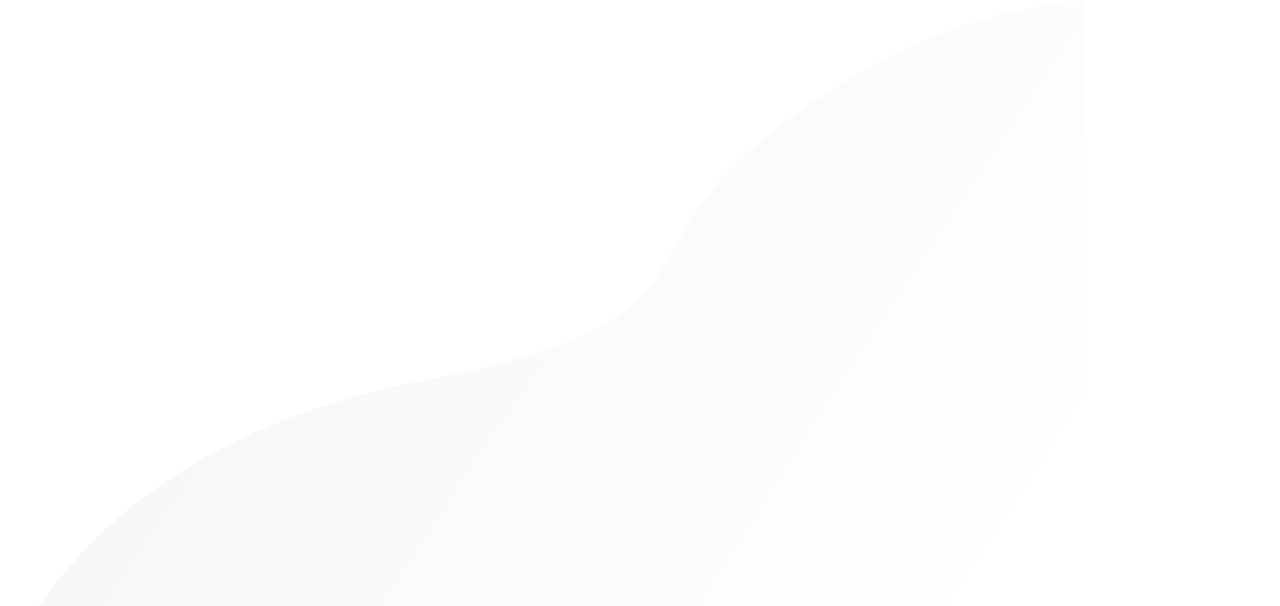
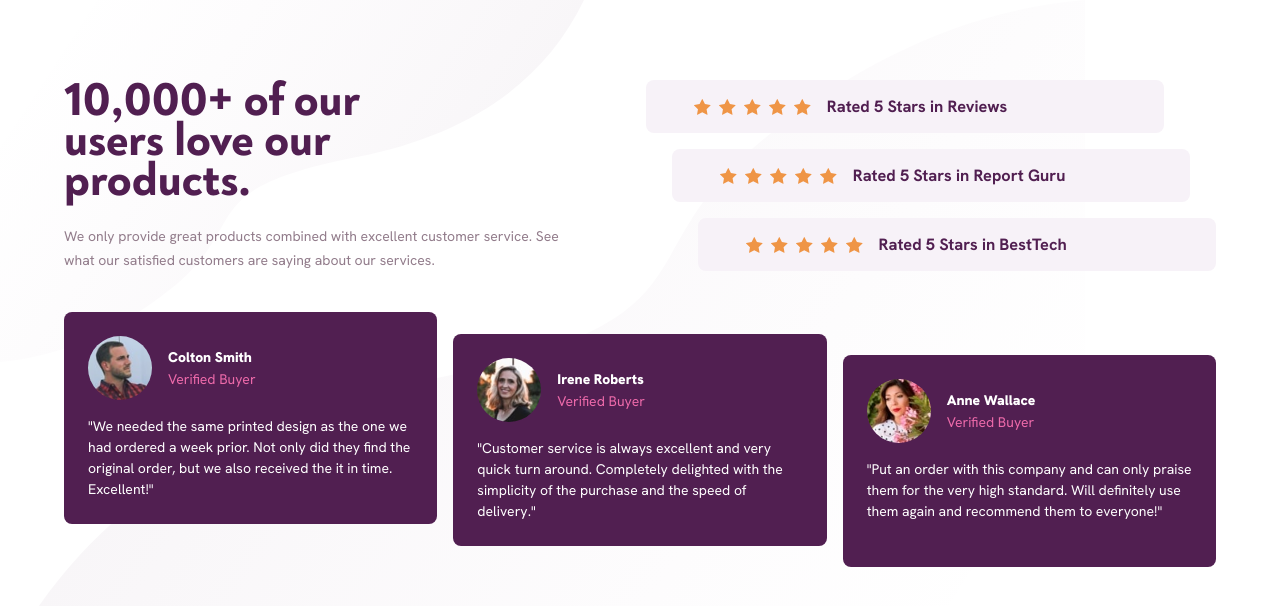
Before and after one commit to Okoli-Ryan/angular-practice, an Angular app: page /social-proof in a window 1280 px wide. Shown: the top 606 px of the page. Built offline with nearby package versions, Linux system fonts and the light colour scheme.

Commit message:
social proof

```diff
--- a/src/app/pages/social-proof/social-proof.component.html
+++ b/src/app/pages/social-proof/social-proof.component.html
@@ -1,5 +1,43 @@
-<center-layout bg="url('assets/social-proof/bg-pattern-bottom-desktop.svg')">
-    <div class="container">
+<div class="top-bg fullscreen"></div>
+<div class="bottom-bg fullscreen"></div>
+<div class="container">
 
+    <!-- DESCRIPTION -->
+    <div class="description">
+        <h1 class="description__header">10,000+ of our users love our products.</h1>
+        <p class="description__body">We only provide great products combined with excellent customer service. See what
+            our satisfied customers are saying about our services.</p>
     </div>
-</center-layout>
+
+
+    <!-- RATING CARDS -->
+    <div class="rating-cards">
+        <div class="rating-cards__container">
+
+            <div class="rating-cards__item" *ngFor="let item of ratings">
+                <div class="rating-cards__item__stars">
+                    <img src="assets/social-proof/icon-star.svg" alt="star rating icon"
+                        *ngFor="let star of [1, 2, 3, 4, 5]">
+                </div>
+                <h3>Rated 5 Stars in {{item}}</h3>
+            </div>
+        </div>
+    </div>
+
+    <!-- TESTIMONIALS -->
+    <div class="testimonials">
+        <div class="testimonials__item" *ngFor="let item of testimonials">
+            <div class="testimonials__item-header">
+                <img [src]="item.image" alt="" srcset="">
+                <div class="testimonials__item-name">
+                    <h4>{{item.name}}</h4>
+                    <p>Verified Buyer</p>
+                </div>
+            </div>
+            <div class="testimonials__item-body">
+                "{{item.quote}}"
+            </div>
+        </div>
+    </div>
+
+</div>
--- a/src/app/pages/social-proof/social-proof.component.scss
+++ b/src/app/pages/social-proof/social-proof.component.scss
@@ -1,3 +1,226 @@
-:host {
+$primary-color: #511f51;
+$light-primary-color: #f7f2f8;
+$secondary-color: #ED6AAA;
+$text-color: #927c8b;
+
+* {
+    font-family: HankenGrotesk;
+    color: $primary-color;
+    z-index: 2;
+}
+
+.fullscreen {
+
+    width: 100vw;
+    height: 100%;
+    min-height: 100vh;
+}
+
+.top-bg {
+    position: absolute;
+    top: 0;
+    z-index: 1;
+    background-repeat: no-repeat !important;
+    background: url(../../../assets/social-proof/bg-pattern-top-desktop.svg);
+}
+
+.bottom-bg {
+    z-index: 1;
+    position: absolute;
+    background-repeat: no-repeat !important;
+    bottom: 0;
     background: url(../../../assets/social-proof/bg-pattern-bottom-desktop.svg);
 }
+
+.container {
+    width: clamp(16rem, 90vw, 90rem);
+    padding: 5rem 0;
+    margin: 0 auto;
+    display: grid;
+    grid-template-columns: repeat(6, 1fr);
+    flex-direction: column;
+    gap: 2rem;
+}
+
+// DESCRIPTION ----------------------------------------------------------------
+
+.description {
+    display: flex;
+    flex-direction: column;
+    align-items: center;
+    grid-column: span 6;
+    gap: 1.5rem;
+
+    &__header {
+        font-weight: 900;
+        font-size: 3rem;
+        max-width: 16rem;
+        line-height: 2.5rem;
+        font-family: Noah;
+    }
+
+    &__body {
+        font-weight: 400;
+        color: $text-color;
+        line-height: 1.5rem;
+    }
+
+    &>* {
+        text-align: center;
+    }
+}
+
+
+// RATINGS CARDS ----------------------------------------------------------------
+
+.rating-cards {
+    grid-column: span 6;
+
+    &__container {
+
+        display: flex;
+        gap: 1rem;
+        flex-direction: column;
+    }
+
+    &__item {
+        display: flex;
+        gap: 1rem;
+        align-items: center;
+        flex-direction: column;
+        white-space: nowrap;
+        padding: 2rem;
+        border-radius: 8px;
+        background-color: $light-primary-color
+    }
+
+    &__item__stars {
+        display: flex;
+        gap: .5rem
+    }
+
+}
+
+// Testimonials ----------------------------------------------------------------
+
+.testimonials {
+    display: grid;
+    gap: 1rem;
+    flex-direction: column;
+    grid-column: span 6;
+
+    &__item {
+        border-radius: 8px;
+        padding: 1.5rem;
+        background-color: $primary-color;
+    }
+
+    &__item-header {
+        display: flex;
+        align-items: center;
+        gap: 1rem;
+    }
+
+    &__item-header img {
+        border-radius: 50%;
+        width: 20%;
+        max-width: 4rem;
+        aspect-ratio: 1/1;
+        object-fit: contain;
+    }
+
+    &__item-name>h4 {
+        color: white;
+        font-weight: 900;
+    }
+
+    &__item-name>p {
+        color: $secondary-color;
+        margin-top: 4px;
+    }
+
+    &__item-body {
+        margin-top: 1rem;
+        color: white;
+        line-height: 150%;
+    }
+
+}
+
+
+// Media queries ----------------------------------------------------------------
+
+@media screen and (min-width: 768px) {
+
+    .container {
+        font-size: 14px;
+        gap: 10%;
+    }
+
+    .description {
+        align-items: flex-start;
+        grid-column: span 2;
+        width: 100%;
+
+        &__header {
+            max-width: 24rem;
+        }
+
+        & > * {
+            text-align: left;
+        }
+    }
+
+    .rating-cards {
+        $offset: 5%;
+        justify-self: flex-end;
+        grid-column: span 4;
+        width: 100%;
+        justify-content: center;
+
+        &__container {
+            width: 100%;
+            margin-left: auto;
+        }
+
+        &__item {
+            flex-direction: row;
+            justify-content: flex-start;
+            padding: 1rem 3rem;
+            position: relative;
+        }
+
+        @for $i from 0 through 2 {
+            &__item:nth-of-type(#{$i + 1}) {
+                right: $offset * (2 - $i);
+            }
+        }
+    }
+
+    .testimonials {
+        $offset: 10%;
+        display: grid;
+        grid-template-columns: repeat(3, 1fr);
+
+        @for $i from 0 through 2 {
+            &__item:nth-of-type(#{$i + 1}) {
+                position: relative;
+                top: $offset * $i
+            }
+        }
+    }
+}
+
+@media screen and (min-width: 1024px) {
+
+    .description, .rating-cards {
+        grid-column: span 3;
+    }
+
+    .rating-cards {
+
+        &__item {
+            max-width: 36rem;
+        }
+    }
+}
--- a/src/app/pages/social-proof/social-proof.component.ts
+++ b/src/app/pages/social-proof/social-proof.component.ts
@@ -1,14 +1,16 @@
 import { CommonModule } from '@angular/common';
 import { Component } from '@angular/core';
-import { CenterLayoutComponent } from 'src/app/layouts/center-layout/center-layout.component';
+import { RATINGS, TESTIMONIALS } from './social-proof.data';
 
 @Component({
   standalone: true,
   selector: 'app-social-proof',
   templateUrl: './social-proof.component.html',
   styleUrls: ['./social-proof.component.scss'],
-  imports: [CommonModule, CenterLayoutComponent]
+  imports: [CommonModule]
 })
 export class SocialProofComponent {
 
+  ratings = RATINGS
+  testimonials = TESTIMONIALS
 }
--- /dev/null
+++ b/src/app/pages/social-proof/social-proof.data.ts
@@ -0,0 +1,19 @@
+export const RATINGS = ['Reviews', 'Report Guru', 'BestTech']
+
+export const TESTIMONIALS = [
+    {
+        name: 'Colton Smith',
+        quote: 'We needed the same printed design as the one we had ordered a week prior. Not only did they find the original order, but we also received the it in time. Excellent!',
+        image: 'assets/social-proof/image-colton.jpg'
+    },
+    {
+        name: "Irene Roberts",
+        quote: "Customer service is always excellent and very quick turn around. Completely delighted with the simplicity of the purchase and the speed of delivery.",
+        image: 'assets/social-proof/image-irene.jpg'
+    },
+    {
+        name: "Anne Wallace",
+        quote: "Put an order with this company and can only praise them for the very high standard. Will definitely use them again and recommend them to everyone!",
+        image: 'assets/social-proof/image-anne.jpg'
+    }
+]
--- a/src/styles.scss
+++ b/src/styles.scss
@@ -5,6 +5,20 @@
     padding: 0;
     margin: 0;
 }
+
+
+
+@font-face {
+    font-family: Noah;
+    src: url(./assets/fonts/Noah-Grotesque-Regular.otf);
+}
+
+@font-face {
+    font-family: Noah;
+    font-weight: bolder;
+    src: url(./assets/fonts/Noah-Grotesque-ExtraBold.otf);
+}
+
 
 @font-face {
     font-family: HankenGrotesk;
```
Also changed, not shown: src/assets/fonts/Noah-Grotesque-ExtraBold.otf (added), src/assets/fonts/Noah-Grotesque-Regular.otf (added).
